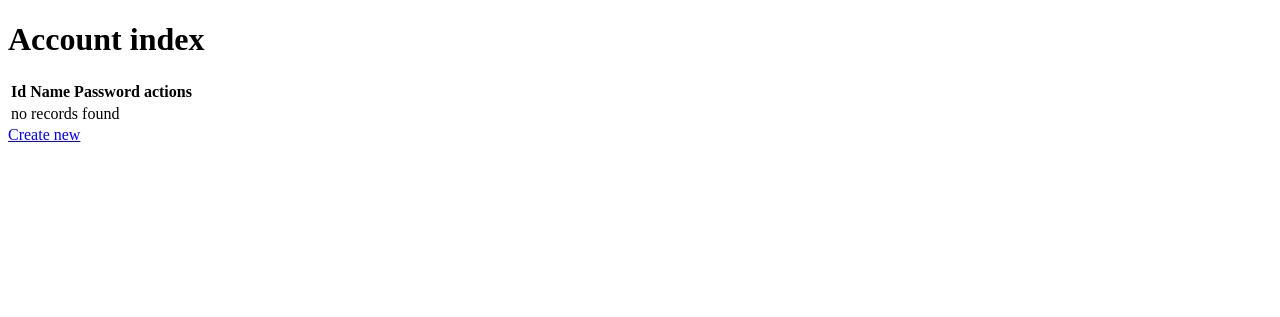
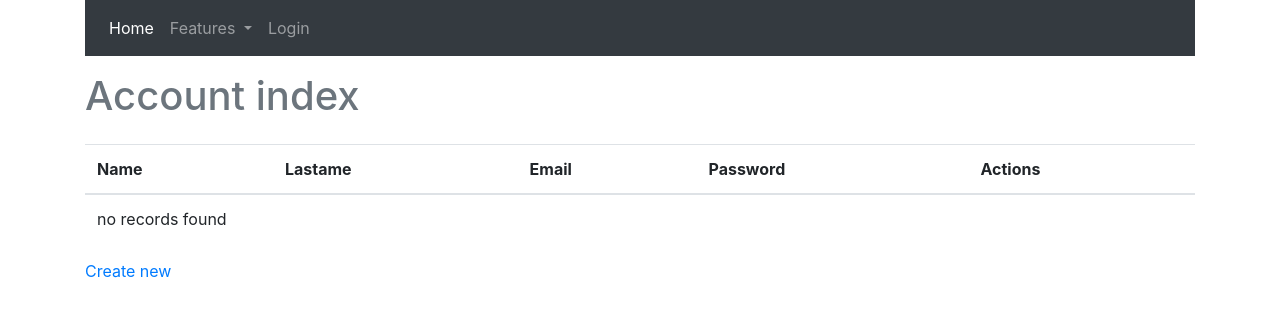
Before and after one commit to charlievanrooijen/FactChecking_SMP, a Symfony app: template templates/account/index.html.twig in a window 1280 px wide. Shown: the top 317 px of the page. Run offline with Twig, Linux system fonts and the light colour scheme; the template is opened without the code that fills it, so the values that code supplies are empty; some libraries are stand-ins or nearby versions.

Commit message:
style changes and updated Account object

```diff
--- a/src/Form/AccountType.php
+++ b/src/Form/AccountType.php
@@ -13,6 +13,8 @@ class AccountType extends AbstractType
     {
         $builder
             ->add('name')
+            ->add('lastname')
+            ->add('email')
             ->add('Password')
         ;
     }
--- a/templates/account/index.html.twig
+++ b/templates/account/index.html.twig
@@ -3,22 +3,24 @@
 {% block title %}Account index{% endblock %}
 
 {% block body %}
-    <h1>Account index</h1>
+    <p class="h1 text-secondary py-3">Account index</p>
 
     <table class="table">
         <thead>
             <tr>
-                <th>Id</th>
                 <th>Name</th>
+                <th>Lastame</th>
+                <th>Email</th>
                 <th>Password</th>
-                <th>actions</th>
+                <th>Actions</th>
             </tr>
         </thead>
         <tbody>
         {% for account in accounts %}
             <tr>
-                <td>{{ account.id }}</td>
                 <td>{{ account.name }}</td>
+                <td>{{ account.lastname }}</td>
+                <td>{{ account.email }}</td>
                 <td>{{ account.Password }}</td>
                 <td>
                     <a href="{{ path('app_account_show', {'id': account.id}) }}">show</a>
--- a/templates/base.html.twig
+++ b/templates/base.html.twig
@@ -7,13 +7,50 @@
         {# Run `composer require symfony/webpack-encore-bundle` to start using Symfony UX #}
         {% block stylesheets %}
             {{ encore_entry_link_tags('app') }}
+            <link rel="stylesheet" href="https://cdn.jsdelivr.net/npm/bootstrap@4.0.0/dist/css/bootstrap.min.css" integrity="sha384-Gn5384xqQ1aoWXA+058RXPxPg6fy4IWvTNh0E263XmFcJlSAwiGgFAW/dAiS6JXm" crossorigin="anonymous">
         {% endblock %}
 
         {% block javascripts %}
             {{ encore_entry_script_tags('app') }}
+            <script src="https://code.jquery.com/jquery-3.2.1.slim.min.js" integrity="sha384-KJ3o2DKtIkvYIK3UENzmM7KCkRr/rE9/Qpg6aAZGJwFDMVNA/GpGFF93hXpG5KkN" crossorigin="anonymous"></script>
+            <script src="https://cdn.jsdelivr.net/npm/popper.js@1.12.9/dist/umd/popper.min.js" integrity="sha384-ApNbgh9B+Y1QKtv3Rn7W3mgPxhU9K/ScQsAP7hUibX39j7fakFPskvXusvfa0b4Q" crossorigin="anonymous"></script>
+            <script src="https://cdn.jsdelivr.net/npm/bootstrap@4.0.0/dist/js/bootstrap.min.js" integrity="sha384-JZR6Spejh4U02d8jOt6vLEHfe/JQGiRRSQQxSfFWpi1MquVdAyjUar5+76PVCmYl" crossorigin="anonymous"></script>
         {% endblock %}
     </head>
+
     <body>
-        {% block body %}{% endblock %}
+        <div class="container all-content">
+            {% block navbar %}
+                <nav class="navbar navbar-expand-lg navbar-dark bg-dark">
+                    <button class="navbar-toggler" type="button" data-toggle="collapse" data-target="#navbarNavDropdown" aria-controls="navbarNavDropdown" aria-expanded="false" aria-label="Toggle navigation">
+                        <span class="navbar-toggler-icon"></span>
+                    </button>
+                    <div class="collapse navbar-collapse" id="navbarNavDropdown">
+                        <ul class="navbar-nav d-flex">
+                            <li class="nav-item active">
+                                <a class="nav-link" href="{{ app.request.getSchemeAndHttpHost() }}">Home <span class="sr-only">(current)</span></a>
+                            </li>
+                            <li class="nav-item dropdown">
+                                <a class="nav-link dropdown-toggle" href="#" id="navbarDropdownMenuLink" data-toggle="dropdown" aria-haspopup="true" aria-expanded="false">
+                                    Features
+                                </a>
+                                <div class="dropdown-menu" aria-labelledby="navbarDropdownMenuLink">
+                                    <a class="dropdown-item" href="{{ path('app_account_index') }}">Account</a>
+                                    <a class="dropdown-item" href="{{ path('app_post_index') }}">Posts</a>
+                                </div>
+                            </li>
+                            <li class="nav-item">
+                                {% if true %}
+                                <span class="text-right"><a class="nav-link" href="{{ path('app_account_login') }}"> Login </a></span>
+                                {% else %}
+                                    <span class="text-right"><a class="nav-link" href="{{ path('app_account_new') }}"> register </a></span>
+                                {% endif %}
+                            </li>
+                        </ul>
+                    </div>
+                </nav>
+            {% endblock %}
+            {% block body %}{% endblock %}
+        </div>
     </body>
 </html>
```
Also changed, not shown: src/Controller/AccountController.php (+8 -0 lines), src/Controller/PageController.php (added, +18 -0 lines), src/Entity/Account.php (+35 -0 lines), templates/page/index.html.twig (added, +22 -0 lines).
